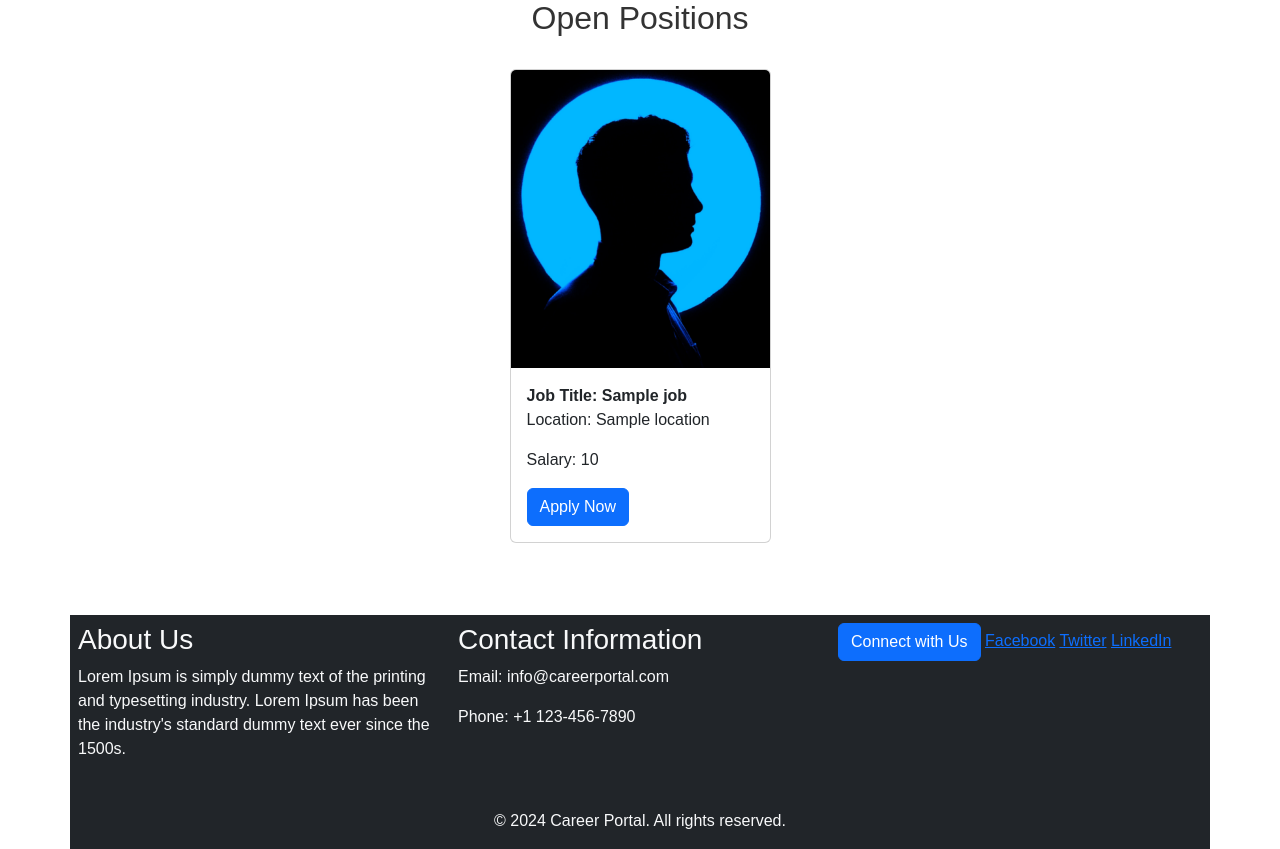
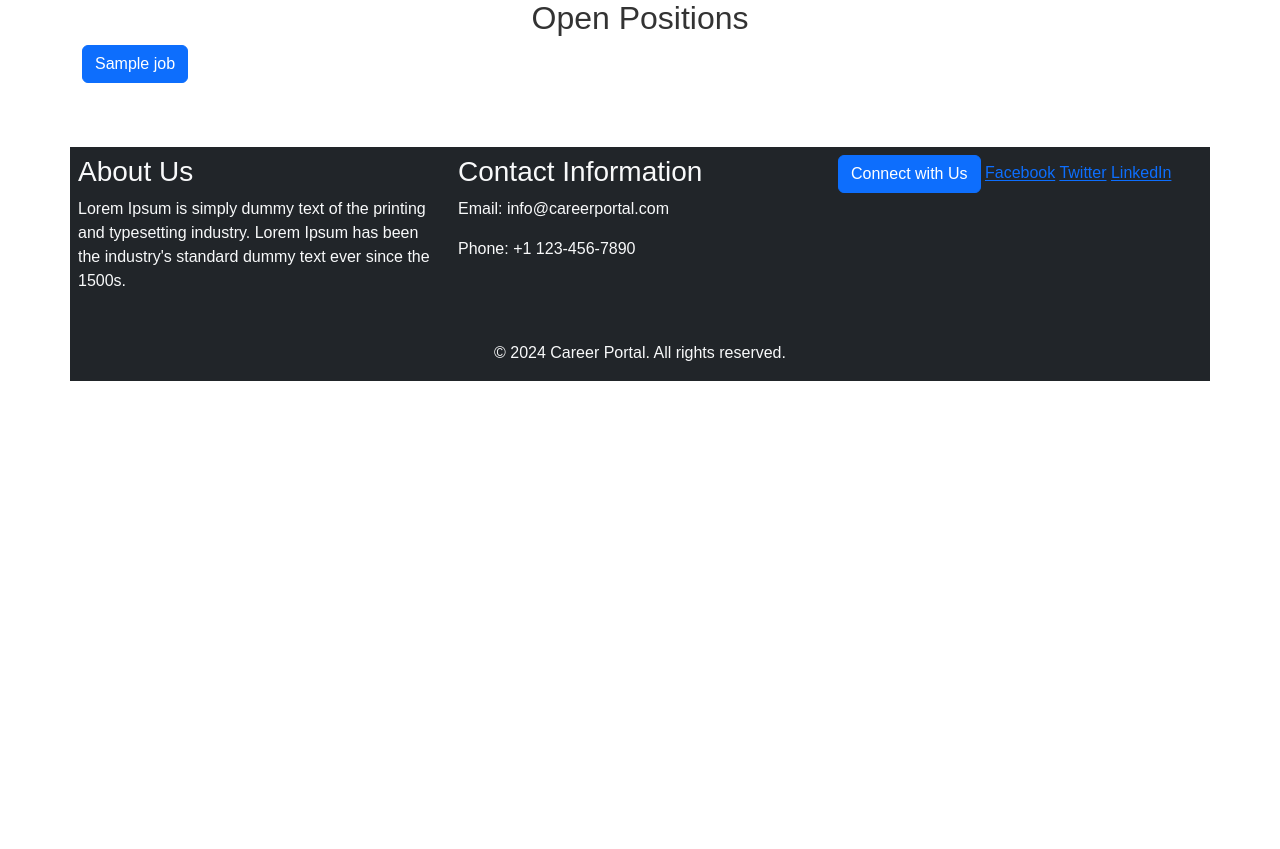
Before and after one commit to BiswajitGhosal2000/careerportal, a Flask app: page / in a window 1280 px wide. Shown: the part 929-1778 px from the top of the page. After the commit the page ends 1310 px from the top, so only its background shows below. Run offline with Flask 3, Linux system fonts and the light colour scheme; a database or web service that is not in the repository returns one stand-in record (values such as "Sample title").

Commit message:
fully database driven application

```diff
--- a/app.py
+++ b/app.py
@@ -20,9 +20,12 @@ def list_jobs():
     return jsonify(jobs)
 
 
-@app.route('/job/<id>')
-def job_by_id():
-    get_job_by_id()
+@app.route('/job/<jobid>')
+def job_by_id(jobid):
+    job = get_job_by_id(jobid)
+    if not job:
+        return "Not Found", 404
+    return render_template('jobpage.html', job=job)
 
 
 app.run()
--- a/database.py
+++ b/database.py
@@ -22,12 +22,15 @@ def load_jobs():
 
 
 def get_job_by_id(job_id):
-    obj_id = ObjectId(job_id)
     collection = db['jobs']
+    try:
+        obj_id = ObjectId(job_id)
+    except:
+        return None
     job = collection.find_one({"_id": obj_id})
     if not job:
         return None
     return job
 
 
-# print(get_job_by_id("65a4483753d7e44af4b59ac7"))
+# print(get_job_by_id("65a4483753d7e44af4b59ac5"))
--- a/templates/index.html
+++ b/templates/index.html
@@ -40,14 +40,9 @@
 
     <section>
         <h2 class="text-center">Open Positions</h2>
-            <div class="row">
-
-                {% for job in jobs %}
-                <div class="col-3 mx-auto">
-                    {% include 'jobitem.html' %}
-                </div>
-                {% endfor %}
-            </div>
+        {% for job in jobs %}
+        {% include 'jobitem.html' %}
+        {% endfor %}
     </section>
 </main>
 {% include 'footer.html' %}
--- a/templates/jobitem.html
+++ b/templates/jobitem.html
@@ -1,9 +1,18 @@
-<div class="card my-4">
-  <img src="/static/uploads/profile.jpg" class="card-img-top" alt="profile">
-  <div class="card-body">
-    <b class="card-title">Job Title: {{job['title']}}</b>
-    <p class="card-text">Location: {{job['location']}}</p>
-    <p class="card-text">Salary: {{job['salary']}}</p>
-    <a href="mailto:ghosalbiswajit1@gmail.com?subject=Application for {{job['title']}}" class="btn btn-primary">Apply Now</a>
-  </div>
+<p class="d-inline-flex gap-1">
+    <a class="btn btn-primary" data-bs-toggle="collapse" href="#collapseExample_{{job['_id']}}" role="button"
+       aria-expanded="false" aria-controls="collapseExample_{{job['_id']}}">
+        {{job['title']}}
+    </a>
+    <!--    <button class="btn btn-primary" type="button" data-bs-toggle="collapse" data-bs-target="#collapseExample"-->
+    <!--            aria-expanded="false" aria-controls="collapseExample">-->
+    <!--        Button with data-bs-target-->
+    <!--    </button>-->
+</p>
+<div class="collapse" id="collapseExample_{{job['_id']}}">
+    <div class="card card-body">
+        <b class="card-title">Job Title: {{job['title']}}</b>
+        <p class="card-text">Location: {{job['location']}}</p>
+        <p class="card-text">Salary: {{job['salary']}}</p>
+        <a href="/job/{{job['_id']}}" class="btn btn-primary">View Details </a>
+    </div>
 </div>
--- a/templates/navbar.html
+++ b/templates/navbar.html
@@ -1,10 +1,10 @@
 <header class="p-1 mb-3 border-bottom shadow-sm fixed-top bg-primary text-light">
     <div class="container-fluid">
         <div class="d-flex flex-wrap align-items-center justify-content-center justify-content-lg-start">
-            <a href="/" class="d-flex align-items-center mb-2 mb-lg-0 link-body-emphasis text-decoration-none">
-                <img src="/static/img/logo.png" height="50" width="50">
+            <a href="/" class="d-flex align-items-center mb-2 mb-lg-0 link-body-emphasis text-decoration-none text-light">
+                <img src="/static/img/logo.png" height="50" width="50"><h2 >Career Portal</h2>
             </a>
-            <h2>Career Portal</h2>
+
             <ul class="nav col-12 col-lg-auto me-lg-auto mb-2 justify-content-center mb-md-0">
                 <li><a href="#" class="nav-link px-2 link-body-emphasis">Inventory</a></li>
                 <li><a href="#" class="nav-link px-2 link-body-emphasis">Customers</a></li>
```
Also changed, not shown: templates/jobpage.html (added, +34 -0 lines).
